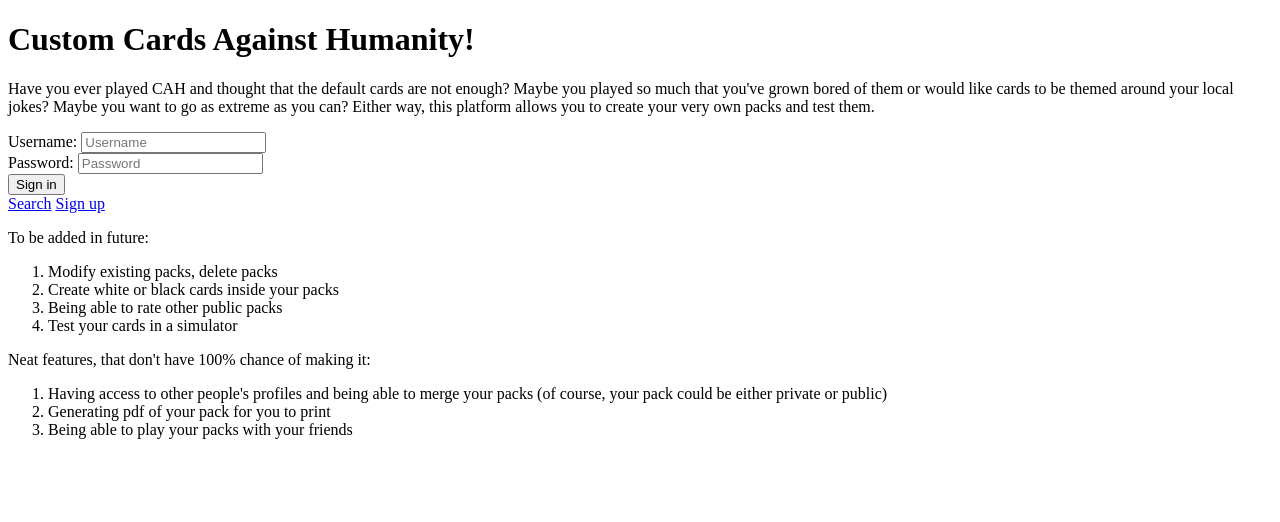
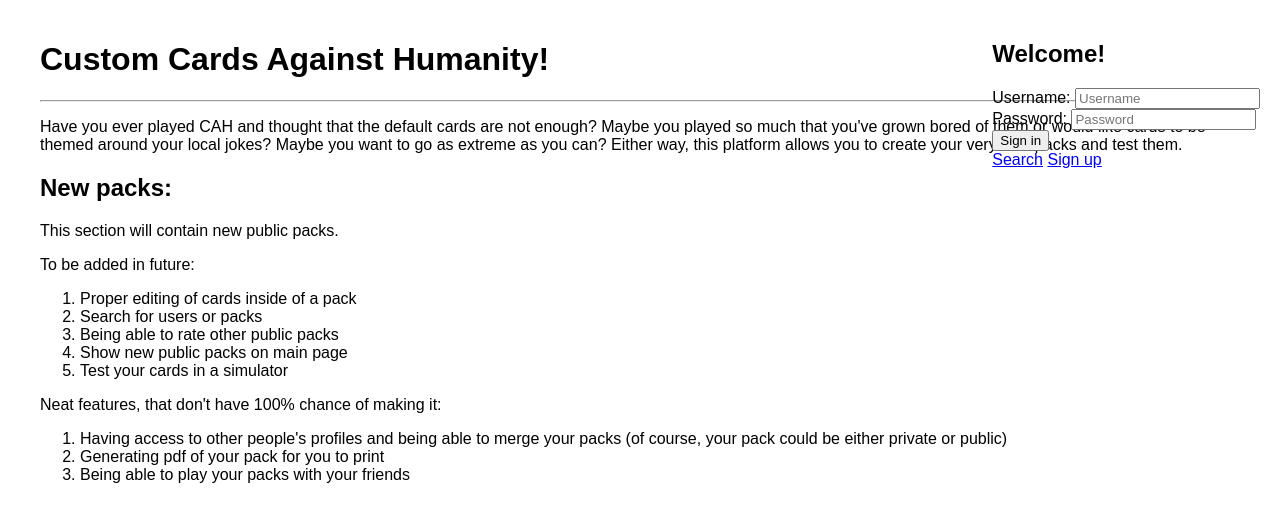
Before and after one commit to Uxusino/custom-cards, a Flask app: page / in a window 1280 px wide. Shown: the top 522 px of the page. Run offline with Flask 3, Linux system fonts and the light colour scheme; parts of the project's set-up code (start-up, migrations or seed data) failed here and were passed over.

Commit message:
A little bit of visual improvements
But still looks kinda ugly

```diff
--- a/routes.py
+++ b/routes.py
@@ -12,11 +12,17 @@
 def user(username):
     userid = users.get_userid(username)
     pack_list = packs.get_packs(userid)
+    pack_count = packs.count_packs(userid)
     if session.get("userid") is not None:
         is_guest = False
     else:
         is_guest = True
-    return render_template("profile.html", username=username, user=userid, packs=pack_list, is_guest=is_guest)
+    return render_template("profile.html",
+                           username=username,
+                           user=userid,
+                           packs=pack_list,
+                           is_guest=is_guest,
+                           pack_count=pack_count)
 
 @app.route("/login", methods=["POST"])
 def login():
--- a/static/styles.css
+++ b/static/styles.css
@@ -1,3 +1,25 @@
+body {
+    margin: 0 auto;
+    max-width: 1200px;
+    padding: 20px;
+    font-family: Arial, Helvetica, sans-serif;
+}
+
+.menu {
+    position: fixed;
+    top: 0;
+    right: 0;
+    padding: 20px;
+}
+
+.registration {
+    text-align: center;
+}
+
+.error-msg {
+    color: #a60d0d;
+}
+
 .modal {
     display: none;
     position: fixed;
@@ -45,6 +67,13 @@
     width: 300px;
 }
 
+.card {
+    display: flex;
+    align-items: center;
+    margin-right: 10px;
+    border-color: #888;
+}
+
 #white-cards {
     background-color: white;
     border-color: #888;
--- a/templates/create.html
+++ b/templates/create.html
@@ -2,6 +2,7 @@
 <html>
 <head>
     <title>Create own pack</title>
+    <link rel="stylesheet" href="{{ url_for('static', filename='styles.css') }}"/>
     <link href="https://cdnjs.cloudflare.com/ajax/libs/select2/4.0.13/css/select2.min.css" rel="stylesheet" />
     <script
         src="https://code.jquery.com/jquery-3.6.4.min.js"
--- a/templates/index.html
+++ b/templates/index.html
@@ -2,17 +2,21 @@
 <html>
 <head>
   <title>Custom Cards</title>
+  <link rel="stylesheet" href="{{ url_for('static', filename='styles.css') }}"/>
 </head>
 <body>
     <h1>Custom Cards Against Humanity!</h1>
+    <hr>
     <p>Have you ever played CAH and thought that the default cards are not enough? Maybe you played so much that you've grown bored of them or would like cards to be themed around your local jokes?
         Maybe you want to go as extreme as you can? Either way, this platform allows you to create your very own packs and test them.</p>
+    <div class="menu">
         {% if session.username %}
             <h2>Welcome, {{session.username}}!</h2>
             <a href="/users/{{session.username}}">My profile</a>
             <a href="/search">Search</a>
             <a href="/logout">Log out</a>
         {% else %}
+            <h2>Welcome!</h2>
             <form action="/login" method="POST">
                 <label for="username">Username:</label>
                 <input type="text" name="username" placeholder="Username">
@@ -21,24 +25,30 @@
                 <input type="password" name="password" placeholder="Password">
                 <br>
                 <input type="submit" value="Sign in">
-    </form>
-    <a href="/search">Search</a>
                 {% block content %}
                     {% with messages = get_flashed_messages() %}
                         {% if messages %}
                             {% for msg in messages %}
-                    <p>{{msg}}</p>
+                                <a class="error-msg">{{msg}}</a>
                             {% endfor %}
                         {% endif %}
                     {% endwith %}
                 {% endblock %}
+            </form>
+            <a href="/search">Search</a>
             <a href="/register">Sign up</a>
         {% endif %}
+    </div>
+
+    <h2>New packs:</h2>
+    <p>This section will contain new public packs.</p>
+
     <p>To be added in future:</p>
     <ol>
-        <li>Modify existing packs, delete packs</li>
-        <li>Create white or black cards inside your packs</li>
+        <li>Proper editing of cards inside of a pack</li>
+        <li>Search for users or packs</li>
         <li>Being able to rate other public packs</li>
+        <li>Show new public packs on main page</li>
         <li>Test your cards in a simulator</li>
     </ol>
     <p>Neat features, that don't have 100% chance of making it:</p>
--- a/templates/pack.html
+++ b/templates/pack.html
@@ -182,7 +182,7 @@
             {% endif %}
             {% if white_cards %}
                 {% for white_card in white_cards %}
-                    <div>
+                    <div class="card" id="white-card">
                         <a>{{ white_card['content'] }}</a>
                         <form method="POST" action="/edit_white_card">
                             <input type="hidden" name="white_card_id" value="{{ white_card['id'] }}">
@@ -212,7 +212,7 @@
             {% endif %}
             {% if black_cards %}
                 {% for black_card in black_cards %}
-                    <div>
+                    <div class="card" id="black-card">
                         <a>{{ black_card['content'] }}</a>
                         <form method="POST" action="/edit_black_card">
                             <input type="hidden" name="black_card_id" value="{{ black_card['id'] }}">
--- a/templates/register.html
+++ b/templates/register.html
@@ -2,8 +2,11 @@
 <html>
 <head>
   <title>Registration</title>
+  <link rel="stylesheet" href="{{ url_for('static', filename='styles.css') }}"/>
 </head>
 <body>
+    <div class="registration">
+        <h1>Sign Up</h1>
         <form method="POST">
             Username: <input type="text" name="username" placeholder="Username">
             Password: <input type="password" name="password" placeholder="Password">
@@ -20,5 +23,6 @@
             {% endwith %}
         {% endblock %}
         <a href="/">Main page</a>
+    </div>
 </body>
 </html>
```
Also changed, not shown: templates/profile.html (+8 -4 lines). Lines whose indentation alone changed are shown as unchanged.
